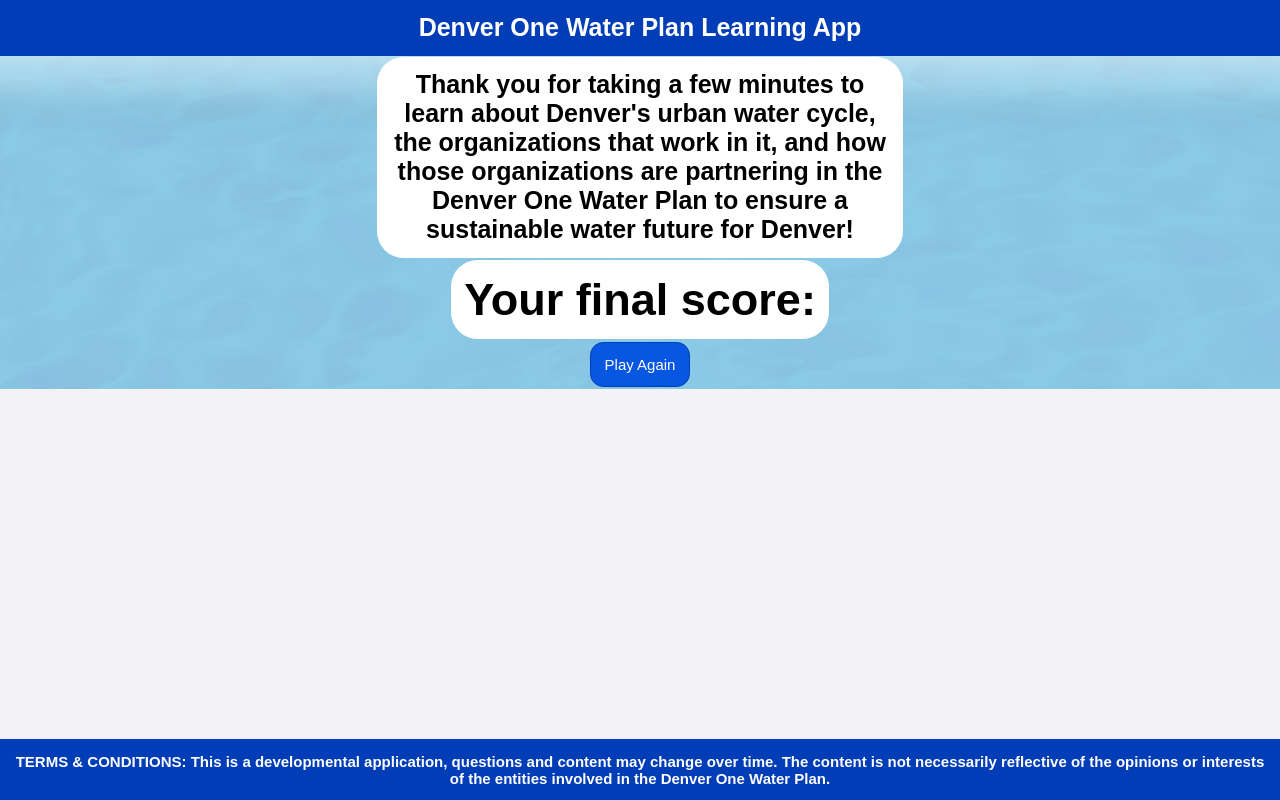
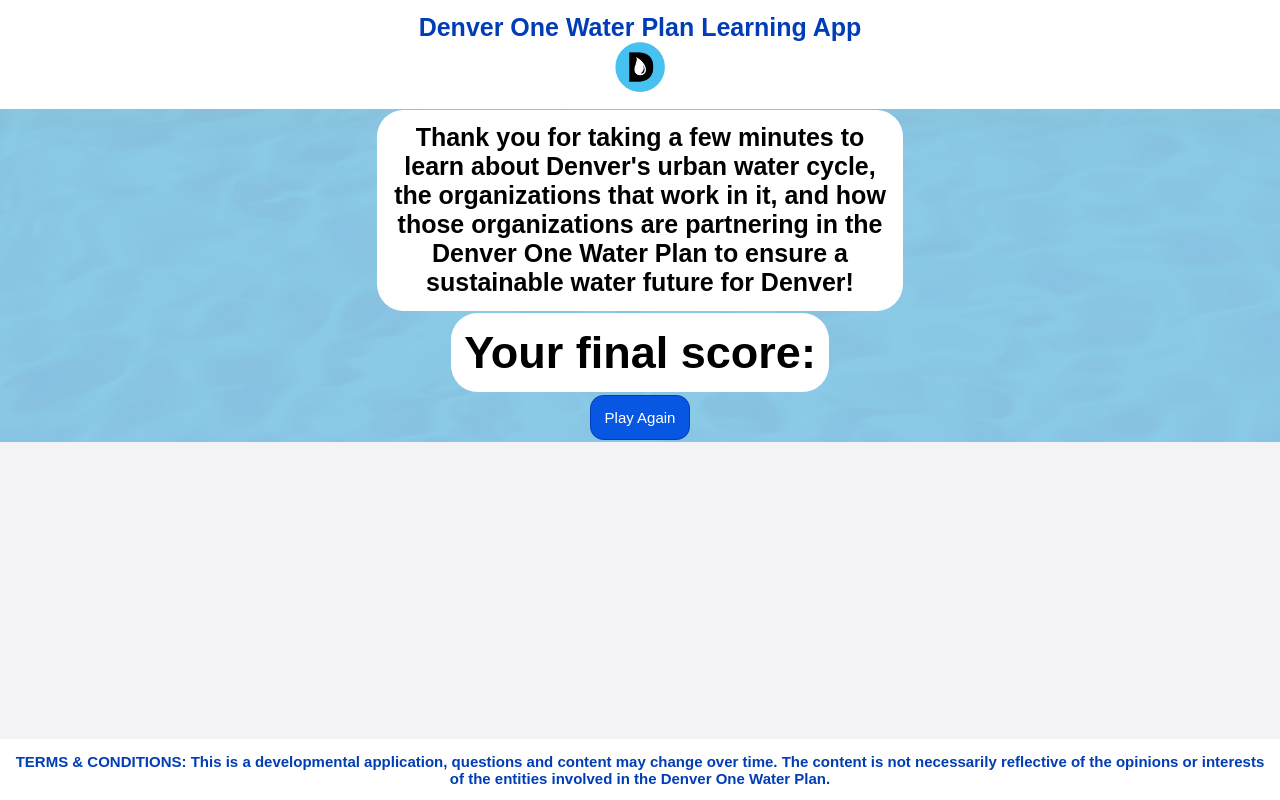
Before and after one commit to Darksaber501st/WaterQuiz, a plain HTML site: page showScores.html in a window 1280 px wide. Drawn offline with Linux system fonts and the light colour scheme; a script that the page names is missing.

Commit message:
final tweaks 1

```diff
--- a/appNew.css
+++ b/appNew.css
@@ -23,14 +23,17 @@
     background-image: url('landing2.png');
     background-repeat: no-repeat;
     background-position: center top;
-    background-size:cover;*/
+    background-size:cover;
 }
 
   .gutter {
-    background-color: #003db6;
+    /*background-color: #003db6;
+    color: white;
+    background-color: #003db6;*/
+    color: #003db6;
+    background-color: white;
     padding: 1rem;
     text-align: center;
-    color: white;
   }
   /*#bottom-bar {
     bottom: 0;
--- a/gameNew.css
+++ b/gameNew.css
@@ -7,6 +7,7 @@
     "header header header"
     "main main main"*/
     align-items: center;
+    max-width: 600px;
   }
 
   .hud-header {
--- a/showScores.html
+++ b/showScores.html
@@ -12,6 +12,7 @@
     <script type="module" src="responsive.js"></script>
     <div id="top-bar" class="gutter">
         <h4>Denver One Water Plan Learning App</h4>
+        <img src="denveronewater_logo.png" alt="Denver One Water Logo" style="height: 50px; width: auto;">
     </div>
     <!--<div class="container">-->
       <div id="game" class="flex-center flex-column justify-center" style="justify-content: space-around; width: 100%;">
```
Also changed, not shown: index.html (+1 -0 lines).
